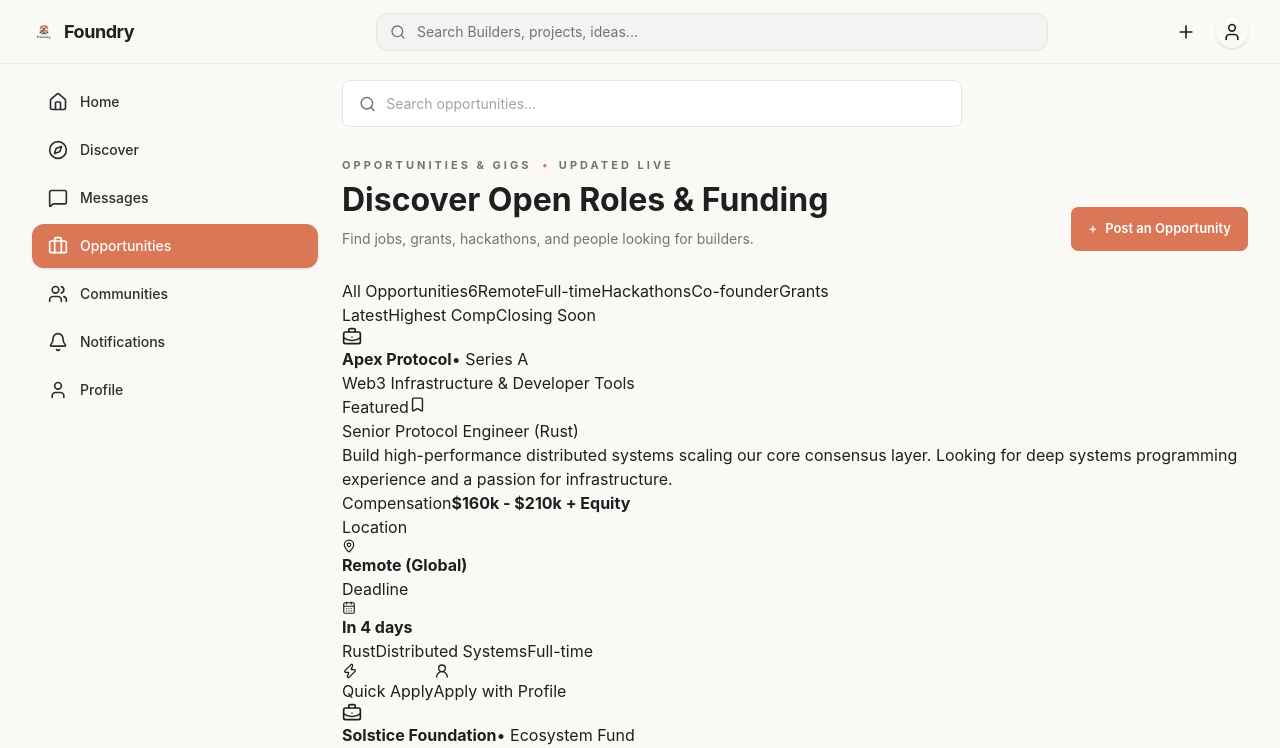
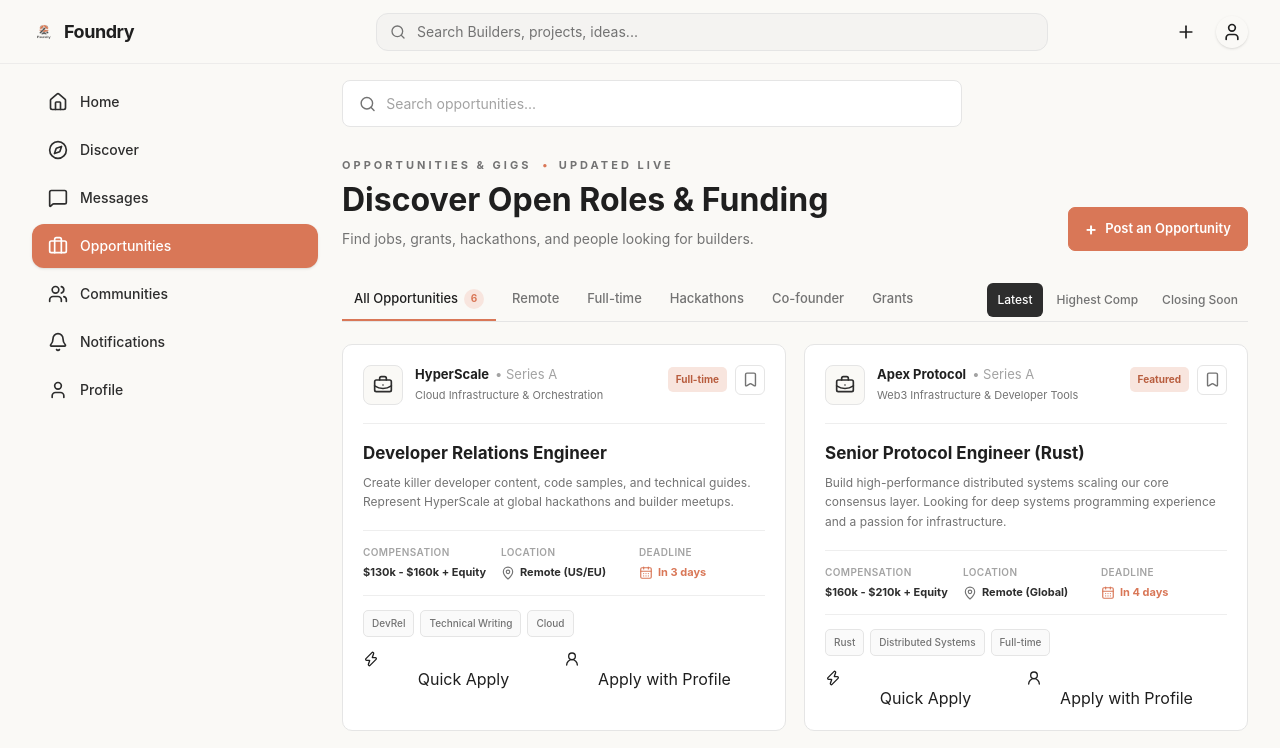
Before and after one commit to TechSage01/Foundry-Frontend, a React (Vite) app: page /opportunities in a window 1280 px wide. Shown: the top 748 px of the page. Built offline with nearby package versions, Linux system fonts and the light colour scheme.

Commit message:
working on opportunities page

```diff
--- a/src/App.css
+++ b/src/App.css
@@ -907,5 +907,310 @@
 }
 
 .post-opportunity-button span {
+  font-size: 18px;
+  line-height: 1;
+}
+
+.post-opportunity-button:hover {
+  background: #c96748;
+  border-color: #c96748;
+}
+
+.post-opportunity-button:active {
+  transform: translateY(1px);
+}
+
+.opportunities-controls {
+  display: flex;
+  align-items: center;
+  justify-content: space-between;
+  gap: 20px;
+  margin-bottom: 22px;
+  border-bottom: 1px solid #e5e5e5;
 
 }
+
+.opportunity-filters {
+  display: flex;
+  align-items: center;
+  gap: 4px;
+  overflow-x: auto;
+
+}
+
+.opportunity-filter {
+  display: flex;
+  align-items: center;
+  gap: 6px;
+  padding: 10px 12px;
+  border: none;
+  border-bottom: 2px solid transparent;
+  background: transparent;
+  color: #737373;
+  font-size: 13px;
+  font-weight: 500;
+  white-space: nowrap;
+  cursor: pointer;
+  transition:
+      color 0.2s ease,
+      border-color 0.2s ease;
+}
+
+.opportunity-filter:hover {
+  color: #1f1f1f;
+}
+
+.opportunity-filter.active {
+  color: #1f1f1f;
+  border-bottom-color: #d97757;
+}
+
+
+.filter-count {
+  display: inline-flex;
+  align-items: center;
+  justify-content: center;
+  min-width: 20px;
+  height: 20px;
+  padding: 0 5px;
+  border-radius: 10px;
+  background: #f1f1f1;
+  font-size: 10px;
+  font-weight: 700;
+  color: #737373;
+}
+
+.opportunity-filter.active .filter-count {
+  background: #f8e5de;
+  color: #d97757;
+}
+
+.opportunities-sort {
+  display: flex;
+  align-items: center;
+  gap: 4px;
+  flex-shrink: 0;
+}
+
+.sort-button {
+  padding: 8px 10px;
+  border: none;
+  border-radius: 6px;
+  background: transparent;
+  color: #737373;
+  font-size: 12px;
+  font-weight: 500;
+  cursor: pointer;
+}
+
+.sort-button:hover {
+  background: #f3f3f3;
+  color: #1f1f1f;
+}
+
+.sort-button.active {
+  background: #2d2d2d;
+  color: #ffffff;
+}
+
+.opportunity-grid {
+  display: grid;
+  grid-template-columns: repeat(2, minmax(0, 1fr));
+  gap: 18px;
+}
+
+.opportunity-card {
+  display: flex;
+  flex-direction: column;
+  min-width: 0;
+  padding: 20px;
+  background: #ffffff;
+  border: 1px solid #e5e5e5;
+  border-radius: 10px;
+  transition:
+      border-color 0.2s ease,
+      box-shadow  0.2s ease,
+      transform 0.2s ease;
+
+}
+
+.opportunity-card:hover {
+  border-color: #d8d8d8;
+  box-shadow: 0 5px 18px (0, 0, 0, 0.05);
+  transform: translateY(-1px);
+}
+
+.opportunity-company {
+  display: flex;
+  align-items: flex-start;
+  gap: 12px;
+  padding-bottom: 18px;
+  border-bottom: 1px solid #eeeeee;
+}
+
+.company-logo {
+  display: flex;
+  align-items: center;
+  justify-content: center;
+  width: 40px;
+  height: 40px;
+  flex-shrink: 0;
+  border: 1px solid #e5e5e5;
+  border-radius: 8px;
+  background: #faf9f6;
+  color: #2d2d2d;
+}
+
+.company-info {
+  min-width: 0;
+  flex: 1;
+}
+
+.company-name {
+  display: flex;
+  align-items: center;
+  gap: 6px;
+  margin-bottom: 4px;
+  font-size: 13px;
+}
+
+.company-name strong {
+  color: #1f1f1f;
+}
+
+.company-name span {
+  color: #a3a3a3;
+}
+
+.company-info p {
+  margin: 0;
+  font-size: 11px;
+  line-height: 1.4;
+  color: #737373;
+}
+
+.opportunity-card-actions {
+  display: flex;
+  align-items: center;
+  gap: 8px;
+  flex-shrink: 0;
+}
+
+.opportunity-type {
+  padding: 5px 8px;
+  border-radius: 5px;
+  background: #f8e5de;
+  color: #b85d3e;
+  font-size: 10px;
+  font-weight: 700;
+}
+
+.bookmark-button {
+  display: flex;
+  align-items: center;
+  justify-content: center;
+  width: 30px;
+  height: 30px;
+  padding: 0;
+  border: 1px solid #e5e5e5;
+  border-radius: 6px;
+  background: #ffffff;
+  color: #737373;
+  cursor: pointer;
+  transition:
+    color 0.2s ease,
+    border-color 0.2s ease,
+    background 0.2s ease;
+}
+
+.bookmark-button:hover {
+  color: #d97757;
+  border-color: #d97757;
+  background: #fffaf8;
+}
+
+.opportunity-main {
+  padding: 18px 0;
+}
+
+.opportunity-main h2 {
+  margin: 0 0 8px;
+  font-size: 17px;
+  line-height: 1.35;
+  font-weight: 700;
+  color: #1f1f1f;
+}
+
+.opportunity-main p {
+  margin: 0;
+  font-size: 12px;
+  line-height: 1.65;
+  color: #737373;
+}
+
+.opportunity-details {
+  display: grid;
+  grid-template-columns: repeat(3, minmax(0, 1fr));
+  gap: 12px;
+  padding: 14px 0;
+  border-top: 1px solid #eeeeee;
+  border-bottom: 1px solid #eeeeee;
+}
+
+.opportunity-details > div {
+  min-width: 0;
+}
+
+.opportunity-details span {
+  display: block;
+  margin-bottom: 5px;
+  font-size: 10px;
+  font-weight: 600;
+  text-transform: uppercase;
+  letter-spacing: 0.04em;
+  color: #a3a3a3;
+}
+
+.opportunity-details strong {
+  display: flex;
+  align-items: center;
+  gap: 5px;
+  font-size: 11px;
+  line-height: 1.4;
+  color: #2d2d2d;
+}
+
+.opportunity-details strong svg {
+  flex-shrink: 0;
+  color: #737373;
+}
+
+.opportunity-details .deadline {
+  color: #d97757;
+}
+
+.opportunity-details .deadline svg {
+  color: #d97757;
+}
+
+.opportunity-tags {
+  display: flex;
+  flex-wrap: wrap;
+  gap: 6px;
+  padding: 14px 0;
+}
+
+.opportunity-tags span {
+  padding: 5px 8px;
+  border: 1px solid #e5e5e5;
+  border-radius: 5px;
+  background: #fafafa;
+  color: #737373;
+  font-size: 10px;
+  font-weight: 500;
+}
+
+.opportunity-actions {
+  display: grid;
+  grid-template-columns: 1fr 1fr;
+}
--- a/src/data/opportunitiesData.js
+++ b/src/data/opportunitiesData.js
@@ -14,6 +14,7 @@ const opportunitiesData = [
     reward: {
       label: 'Compensation',
       value: '$160k - $210k + Equity',
+      amount: 210000,
     },
 
     location: 'Remote (Global)',
@@ -21,7 +22,10 @@ const opportunitiesData = [
     deadline: {
       label: 'Deadline',
       value: 'In 4 days',
+      daysRemaining: 4,
     },
+
+    createdAt: '2026-09-05',
 
     tags: ['Rust', 'Distributed Systems', 'Full-time'],
   },
@@ -41,6 +45,7 @@ const opportunitiesData = [
     reward: {
       label: 'Grant Amount',
       value: '$50,000 lump sum',
+      amount: 50000,
     },
 
     location: 'Remote (Anywhere)',
@@ -48,7 +53,10 @@ const opportunitiesData = [
     deadline: {
       label: 'Deadline',
       value: 'In 12 days',
+      daysRemaining: 12,
     },
+
+    createdAt: '2026-09-03',
 
     tags: ['Zero Knowledge', 'Cryptography', 'Research'],
   },
@@ -68,6 +76,7 @@ const opportunitiesData = [
     reward: {
       label: 'Equity',
       value: '25% - 40%',
+      amount: 400000,
     },
 
     location: 'San Francisco / Hybrid',
@@ -75,7 +84,10 @@ const opportunitiesData = [
     deadline: {
       label: 'Deadline',
       value: 'Rolling',
+      daysRemaining: 999,
     },
+
+    createdAt: '2026-09-01',
 
     tags: ['AI / ML', 'Python', 'Founding Team'],
   },
@@ -95,6 +107,7 @@ const opportunitiesData = [
     reward: {
       label: 'Total Prizes',
       value: '$100,000 Pool',
+      amount: 100000,
     },
 
     location: 'Online / Global',
@@ -102,7 +115,10 @@ const opportunitiesData = [
     deadline: {
       label: 'Starts In',
       value: '8 days',
+      daysRemaining: 8,
     },
+
+    createdAt: '2026-08-30',
 
     tags: ['Hackathon', 'AI Agents', 'Prizes'],
   },
@@ -122,6 +138,7 @@ const opportunitiesData = [
     reward: {
       label: 'Compensation',
       value: '$180k - $230k',
+      amount: 230000,
     },
 
     location: 'New York / Remote',
@@ -129,7 +146,10 @@ const opportunitiesData = [
     deadline: {
       label: 'Deadline',
       value: 'In 15 days',
+      daysRemaining: 15,
     },
+
+    createdAt: '2026-08-28',
 
     tags: ['TypeScript', 'Tailwind', 'Design Systems'],
   },
@@ -149,6 +169,7 @@ const opportunitiesData = [
     reward: {
       label: 'Compensation',
       value: '$130k - $160k + Equity',
+      amount: 160000,
     },
 
     location: 'Remote (US/EU)',
@@ -156,7 +177,10 @@ const opportunitiesData = [
     deadline: {
       label: 'Deadline',
       value: 'In 3 days',
+      daysRemaining: 3,
     },
+
+    createdAt: '2026-09-06',
 
     tags: ['DevRel', 'Technical Writing', 'Cloud'],
   },
--- a/src/pages/Opportunities.jsx
+++ b/src/pages/Opportunities.jsx
@@ -1,6 +1,6 @@
-import { useMemo, useState } from "react";
-import MainLayout from "../components/layout/MainLayout";
-import opportunitiesData from "../data/opportunitiesData";
+import { useMemo, useState } from 'react'
+import MainLayout from '../components/layout/MainLayout'
+import opportunitiesData from '../data/opportunitiesData'
 
 import {
   Search,
@@ -11,44 +11,76 @@ import {
   Zap,
   UserRound,
   ChevronDown,
-} from "lucide-react";
+} from 'lucide-react'
 
 function Opportunities() {
-  const [activeCategory, setActiveCategory] = useState("All Opportunities");
-  const [searchQuery, setSearchQuery] = useState("");
+  const [activeCategory, setActiveCategory] = useState('All Opportunities')
+  const [searchQuery, setSearchQuery] = useState('')
+  const [sortBy, setSortBy] = useState('latest')
 
   const categories = [
-    "All Opportunities",
-    "Remote",
-    "Full-time",
-    "Hackathons",
-    "Co-founder",
-    "Grants",
-  ];
+    'All Opportunities',
+    'Remote',
+    'Full-time',
+    'Hackathons',
+    'Co-founder',
+    'Grants',
+  ]
 
   const filteredOpportunities = useMemo(() => {
-    return opportunitiesData.filter((opportunity) => {
+    const query = searchQuery.toLowerCase().trim()
+
+    const filtered = opportunitiesData.filter((opportunity) => {
       const matchesCategory =
-        activeCategory === "All Opportunities" ||
-        opportunity.filters.includes(activeCategory);
-
-      const query = searchQuery.toLowerCase().trim();
+        activeCategory === 'All Opportunities' ||
+        opportunity.filters.includes(activeCategory)
 
       const matchesSearch =
-        query === "" ||
+        query === '' ||
         opportunity.title.toLowerCase().includes(query) ||
         opportunity.company.toLowerCase().includes(query) ||
         opportunity.description.toLowerCase().includes(query) ||
-        opportunity.tags.some((tag) => tag.toLowerCase().includes(query));
+        opportunity.tags.some((tag) =>
+          tag.toLowerCase().includes(query)
+        )
 
-      return matchesCategory && matchesSearch;
-    });
-  }, [activeCategory, searchQuery]);
+      return matchesCategory && matchesSearch
+    })
+
+    const sorted = [...filtered]
+
+    if (sortBy === 'latest') {
+      sorted.sort(
+        (a, b) =>
+          new Date(b.createdAt) - new Date(a.createdAt)
+      )
+    }
+
+    if (sortBy === 'highestComp') {
+      sorted.sort(
+        (a, b) =>
+          b.reward.amount - a.reward.amount
+      )
+    }
+
+    if (sortBy === 'closingSoon') {
+      sorted.sort(
+        (a, b) =>
+          a.deadline.daysRemaining -
+          b.deadline.daysRemaining
+      )
+    }
+
+    return sorted
+  }, [activeCategory, searchQuery, sortBy])
 
   return (
     <MainLayout>
       <div className="opportunities-page">
+
+        {/* Page Header */}
         <section className="opportunities-header">
+
           <div className="opportunities-search">
             <Search size={18} />
 
@@ -56,17 +88,21 @@ function Opportunities() {
               type="text"
               placeholder="Search opportunities..."
               value={searchQuery}
-              onChange={(event) => setSearchQuery(event.target.value)}
+              onChange={(event) =>
+                setSearchQuery(event.target.value)
+              }
             />
           </div>
 
           <div className="opportunities-heading">
+
             <div>
               <p className="opportunities-eyebrow">
                 OPPORTUNITIES & GIGS <span>•</span> UPDATED LIVE
               </p>
 
               <h1>Discover Open Roles & Funding</h1>
+
               <p className="opportunities-subtitle">
                 Find jobs, grants, hackathons, and people looking for builders.
               </p>
@@ -76,121 +112,232 @@ function Opportunities() {
               <span>+</span>
               Post an Opportunity
             </button>
+
           </div>
         </section>
 
+        {/* Filters and Sort */}
         <div className="opportunities-controls">
+
           <div className="opportunity-filters">
+
             {categories.map((category) => (
               <button
                 key={category}
                 className={`opportunity-filter ${
-                  activeCategory === category ? "active" : ""
+                  activeCategory === category ? 'active' : ''
                 }`}
                 onClick={() => setActiveCategory(category)}
               >
                 <span>{category}</span>
 
-                {category === "All Opportunities" && (
+                {category === 'All Opportunities' && (
                   <span className="filter-count">
                     {opportunitiesData.length}
                   </span>
                 )}
               </button>
             ))}
+
           </div>
 
           <div className="opportunities-sort">
-            <button className="sort-button-active">Latest</button>
-            <button className="sort-button">Highest Comp</button>
-            <button className="sort-button">Closing Soon</button>
+
+            <button
+              className={`sort-button ${
+                sortBy === 'latest' ? 'active' : ''
+              }`}
+              onClick={() => setSortBy('latest')}
+            >
+              Latest
+            </button>
+
+            <button
+              className={`sort-button ${
+                sortBy === 'highestComp' ? 'active' : ''
+              }`}
+              onClick={() => setSortBy('highestComp')}
+            >
+              Highest Comp
+            </button>
+
+            <button
+              className={`sort-button ${
+                sortBy === 'closingSoon' ? 'active' : ''
+              }`}
+              onClick={() => setSortBy('closingSoon')}
+            >
+              Closing Soon
+            </button>
+
           </div>
+
         </div>
+
+        {/* Opportunity Grid */}
         <section className="opportunity-grid">
+
           {filteredOpportunities.map((opportunity) => (
-            <article className="opportunity-card" key={opportunity.id}>
+            <article
+              className="opportunity-card"
+              key={opportunity.id}
+            >
+
+              {/* Company Header */}
               <div className="opportunity-company">
+
                 <div className="company-logo">
                   <BriefcaseBusiness size={20} />
                 </div>
+
                 <div className="company-info">
+
                   <div className="company-name">
-                    <strong>{opportunity.company}</strong>
-                    <span>• {opportunity.companyMeta}</span>
+                    <strong>
+                      {opportunity.company}
+                    </strong>
+
+                    <span>
+                      • {opportunity.companyMeta}
+                    </span>
                   </div>
-                  <p>{opportunity.companyDescription}</p>
+
+                  <p>
+                    {opportunity.companyDescription}
+                  </p>
+
                 </div>
+
                 <div className="opportunity-card-actions">
-                  <span className="opportunity-type">{opportunity.type}</span>
+
+                  <span className="opportunity-type">
+                    {opportunity.type}
+                  </span>
+
                   <button
                     className="bookmark-button"
                     aria-label={`Save ${opportunity.title}`}
                   >
                     <Bookmark size={17} />
                   </button>
+
                 </div>
-              </div>
-              <div className="opportunity-main">
-                <h2>{opportunity.title}</h2>
-                <p>{opportunity.description}</p>
+
               </div>
 
+              {/* Opportunity Content */}
+              <div className="opportunity-main">
+
+                <h2>
+                  {opportunity.title}
+                </h2>
+
+                <p>
+                  {opportunity.description}
+                </p>
+
+              </div>
+
+              {/* Opportunity Details */}
               <div className="opportunity-details">
+
                 <div>
-                  <span>{opportunity.reward.label}</span>
-                  <strong>{opportunity.reward.value}</strong>
+                  <span>
+                    {opportunity.reward.label}
+                  </span>
+
+                  <strong>
+                    {opportunity.reward.value}
+                  </strong>
                 </div>
+
                 <div>
-                  <span>Location</span>
+                  <span>
+                    Location
+                  </span>
+
                   <strong>
                     <MapPin size={14} />
                     {opportunity.location}
                   </strong>
                 </div>
+
                 <div>
-                  <span>{opportunity.deadline.label}</span>
+                  <span>
+                    {opportunity.deadline.label}
+                  </span>
+
                   <strong className="deadline">
                     <CalendarDays size={14} />
                     {opportunity.deadline.value}
                   </strong>
                 </div>
+
               </div>
+
+              {/* Tags */}
               <div className="opportunity-tags">
+
                 {opportunity.tags.map((tag) => (
-                  <span key={tag}>{tag}</span>
+                  <span key={tag}>
+                    {tag}
+                  </span>
                 ))}
+
               </div>
+
+              {/* Actions */}
               <div className="opportunity-actions">
+
                 <button className="quick-apply-button">
                   <Zap size={16} />
                   Quick Apply
                 </button>
+
                 <button className="profile-apply-button">
                   <UserRound size={16} />
                   Apply with Profile
                 </button>
+
               </div>
+
             </article>
           ))}
+
         </section>
+
+        {/* Empty State */}
         {filteredOpportunities.length === 0 && (
           <div className="opportunities-empty">
+
             <BriefcaseBusiness size={28} />
-            <h2>No opportunities found</h2>
-            <p>Try another search or choose a different category</p>
+
+            <h2>
+              No opportunities found
+            </h2>
+
+            <p>
+              Try another search or choose a different category.
+            </p>
+
           </div>
         )}
 
+        {/* Load More */}
         {filteredOpportunities.length > 0 && (
           <div className="load-more-wrapper">
+
             <button className="load-more-button">
               Load More Opportunities
               <ChevronDown size={16} />
             </button>
+
           </div>
         )}
+
       </div>
     </MainLayout>
-  );
+  )
 }
-export default Opportunities;
+
+export default Opportunities
```
